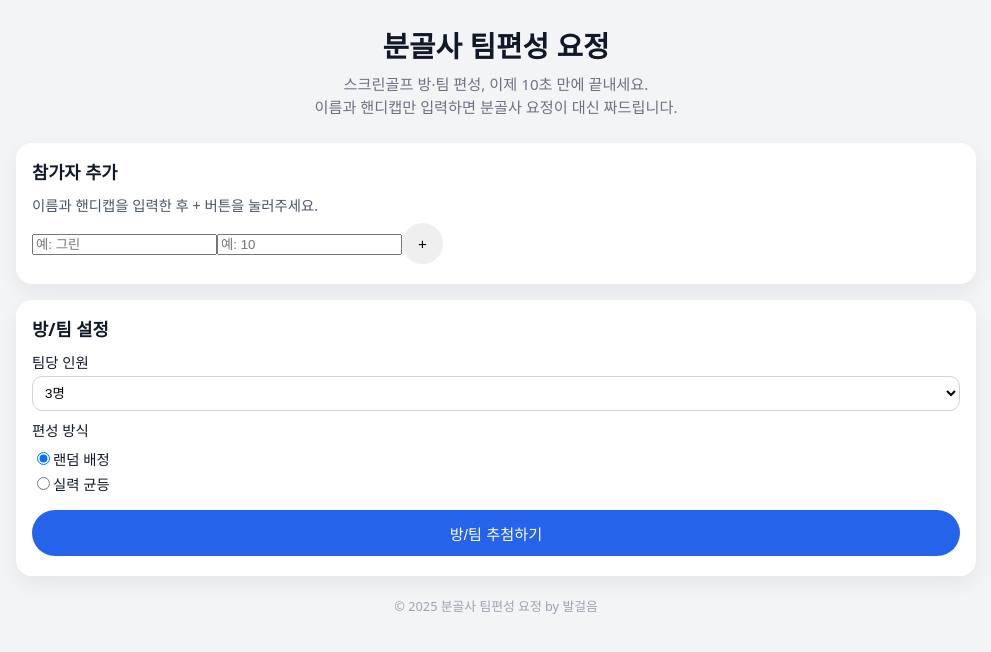
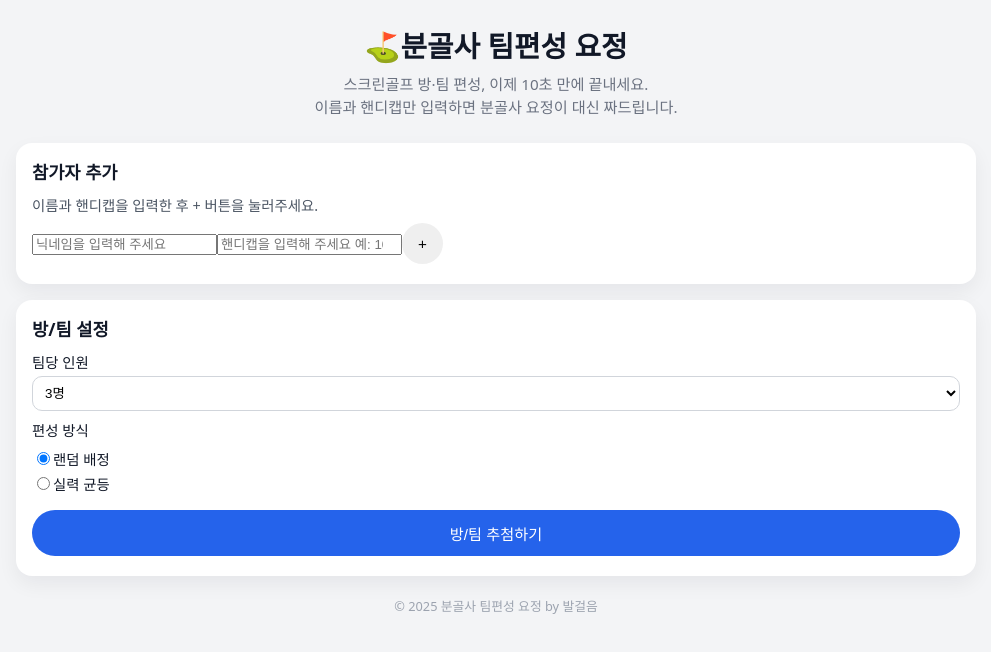
Before and after one commit to wellbi1112/bungolsa-team, a React (Vite) app: page / in a window 1280 px wide. Shown: the top 652 px of the page, without its empty margins (144-1135 px from the left). Built offline with nearby package versions, Linux system fonts and the light colour scheme.

Commit message:
제목을 분골사 팀편성 요정으로 변경

```diff
--- a/src/App.tsx
+++ b/src/App.tsx
@@ -186,8 +186,8 @@ const App: React.FC = () => {
   return (
     <div className="app">
       <header className="header">
-        <h1>분골사 팀편성 요정</h1>
-        <p className="subtitle">
+      <h1>⛳분골사 팀편성 요정</h1>
+       <p className="subtitle">
           스크린골프 방·팀 편성, 이제 10초 만에 끝내세요.
           <br />이름과 핸디캡만 입력하면 분골사 요정이 대신 짜드립니다.
         </p>
@@ -201,13 +201,13 @@ const App: React.FC = () => {
           <div className="player-input-row">
             <input
               type="text"
-              placeholder="예: 그린"
+              placeholder="닉네임을 입력해 주세요"
               value={newName}
               onChange={(e) => setNewName(e.target.value)}
             />
             <input
               type="number"
-              placeholder="예: 10"
+              placeholder="핸디캡을 입력해 주세요 예: 10"
               value={newHandicap}
               onChange={(e) => setNewHandicap(e.target.value)}
             />
```
